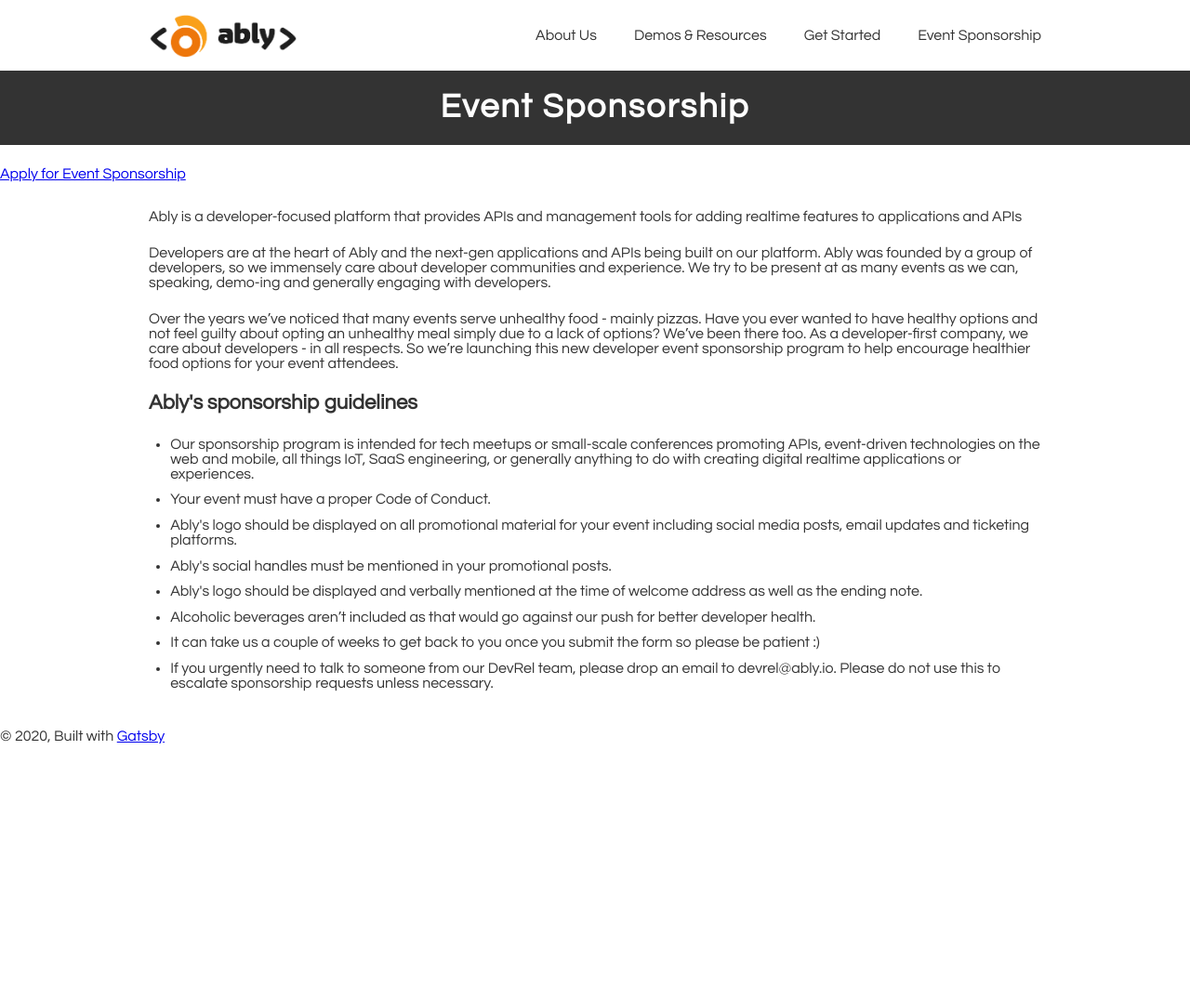
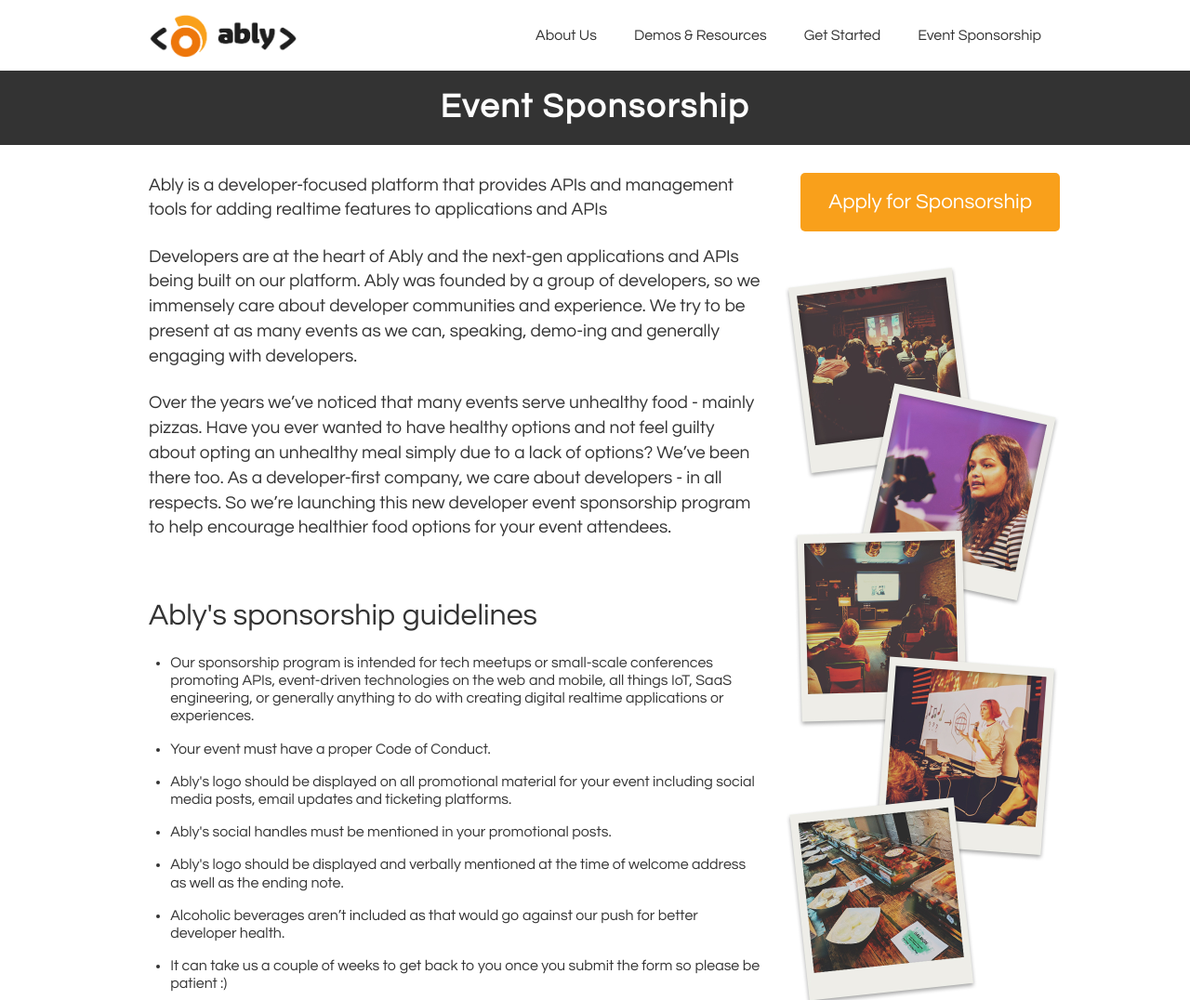
Before and after one commit to tomczoink/dev.ably.io, a Gatsby site: page /event-sponsorship in a window 1280 px wide. Shown: the top 1076 px of the page at 93% size. Before the commit the page ends 800 px from the top, so only its background shows below. Built offline with nearby package versions, Linux system fonts and the light colour scheme; Gatsby itself is replaced by a stand-in of ours.

Commit message:
graphics for events

```diff
--- a/src/components/layout.js
+++ b/src/components/layout.js
@@ -9,13 +9,17 @@ import React from "react"
 import PropTypes from "prop-types"
 import { useStaticQuery, graphql } from "gatsby"
 import styled from "styled-components"
-import Sizes from "../variables/sizes"
+import Colors from "../variables/colors"
 
 import Header from "./header"
 import "./layout.css"
 
 const Main = styled.main`
 
+`
+
+const Footer = styled.footer`
+  background-color: ${Colors.charcoal}
 `
 
 const Layout = ({ children }) => {
@@ -33,11 +37,10 @@ const Layout = ({ children }) => {
     <>
       <Header siteTitle={data.site.siteMetadata.title} />
       <Main>{children}</Main>
-      <footer>
-        © {new Date().getFullYear()}, Built with
-        {` `}
-        <a href="https://www.gatsbyjs.org">Gatsby</a>
-      </footer>
+      <Footer>
+        © {new Date().getFullYear()}
+        <a href="#">Twitter</a>
+      </Footer>
     </>
   )
 }
--- a/src/pages/event-sponsorship.js
+++ b/src/pages/event-sponsorship.js
@@ -3,9 +3,11 @@ import { Link } from "gatsby"
 import styled from "styled-components"
 import Layout from "../components/layout"
 import SEO from "../components/seo"
+import Img from "gatsby-image"
 
 import Sizes from "../variables/sizes"
 import Colors from "../variables/colors"
+import GatsbyImage from "gatsby-image"
 
 const Title = styled.h1`
   padding: 20px;
@@ -15,29 +17,61 @@ const Title = styled.h1`
 `
 
 const Sponsor = styled.section`
+  position: relative;
   max-width: ${Sizes.desktop};
   margin: 30px auto;
   padding: 0 20px;
+  @media (min-width: ${Sizes.mobile}) {
+    padding-right: 320px;
+  }
 `
 
 const Text = styled.p`
-    font-size: 1em;
+  font-size: 1.2em;
+  line-height: 1.4em;
 `
 
-const Guidelines = styled.section`
+const StyledImg = styled(GatsbyImage)`
+  position: absolute!important;
+  top: 100px;
+  right: 0;
+  width: 300px;
+`
 
+const Heading = styled.h2`
+  margin-top: 2em;
+  font-size: 2em;
+  font-weight: normal;
 `
 
 const Button = styled.a`
-
+  display: block;
+  position: absolute;
+  top: 0;
+  right: 0;
+  width: max-content;
+  padding: 20px 30px;
+  border-radius: 5px;
+  font-size: 1.4em;
+  text-decoration: none;
+  color: white;
+  background-color: ${Colors.orange};
+  &:hover {
+    background-color: ${Colors.orange_dk};
+  }
 `
 
-const IndexPage = () => (
+const Guidelines = styled.li`
+  line-height: 1.2em;
+  margin-bottom: 1em;
+`
+
+const IndexPage = ({data}) => (
   <Layout>
     <SEO title="Event Sponsorship" />
     <Title>Event Sponsorship</Title>
-    <Button href="https://go.ably.io/event-sponsorship-request">Apply for Event Sponsorship</Button>
     <Sponsor>
+      <Button href="https://go.ably.io/event-sponsorship-request">Apply for Sponsorship</Button>
         <Text>Ably is a developer-focused platform that provides APIs and
         management tools for adding realtime features to applications and
         APIs
@@ -56,47 +90,56 @@ const IndexPage = () => (
         launching this new developer event sponsorship program to help
         encourage healthier food options for your event attendees.
         </Text>
-        <Guidelines>
-        <h3>Ably's sponsorship guidelines</h3>
+        <StyledImg fixed={data.file.childImageSharp.fixed} />
+        <Heading>Ably's sponsorship guidelines</Heading>
         <ul>
-          <li>
+          <Guidelines>
             Our sponsorship program is intended for tech meetups or small-scale
             conferences promoting APIs, event-driven technologies on the web and
             mobile, all things IoT, SaaS engineering, or generally anything to
             do with creating digital realtime applications or experiences.
-          </li>
-          <li>Your event must have a proper Code of Conduct.</li>
-          <li>
+          </Guidelines>
+          <Guidelines>Your event must have a proper Code of Conduct.</Guidelines>
+          <Guidelines>
             Ably's logo should be displayed on all promotional material for your
             event including social media posts, email updates and ticketing
             platforms.
-          </li>
-          <li>
+          </Guidelines>
+          <Guidelines>
             Ably's social handles must be mentioned in your promotional posts.
-          </li>
-          <li>
+          </Guidelines>
+          <Guidelines>
             Ably's logo should be displayed and verbally mentioned at the time
             of welcome address as well as the ending note.
-          </li>
-          <li>
+          </Guidelines>
+          <Guidelines>
             Alcoholic beverages aren’t included as that would go against our
             push for better developer health.
-          </li>
-          <li>
+          </Guidelines>
+          <Guidelines>
             It can take us a couple of weeks to get back to you once you submit
             the form so please be patient :)
-          </li>
-          <li>
+          </Guidelines>
+          <Guidelines>
             If you urgently need to talk to someone from our DevRel team, please
             drop an email to devrel@ably.io. Please do not use this to escalate
             sponsorship requests unless necessary.
-          </li>
+          </Guidelines>
         </ul>
-        </Guidelines>
     </Sponsor>
   </Layout>
 )
 
+export default IndexPage
 
-
-export default IndexPage
+export const query = graphql`
+  query {
+    file(relativePath: { eq: "sponsorship5.jpg" }) {
+      childImageSharp {
+        fixed(width: 300, height: 800) {
+          ...GatsbyImageSharpFixed
+        }
+      }
+    }
+  }
+`
```
Also changed, not shown: src/images/sponsorship.jpg (added), src/images/sponsorship2.jpg (added), src/images/sponsorship3.jpg (added), src/images/sponsorship4.jpg (added), src/images/sponsorship5.jpg (added), src/images/sponsorship6.jpg (added).
